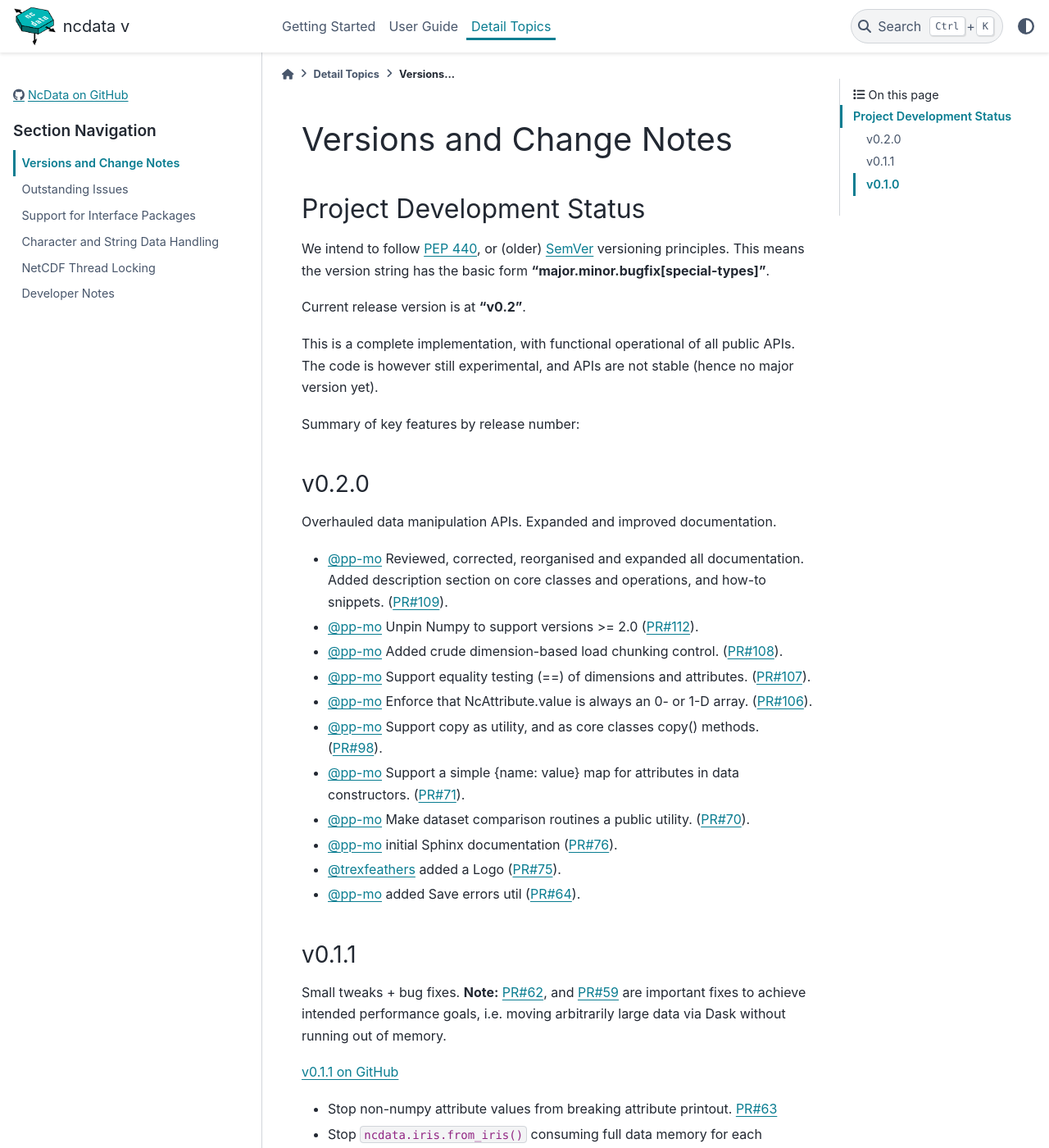
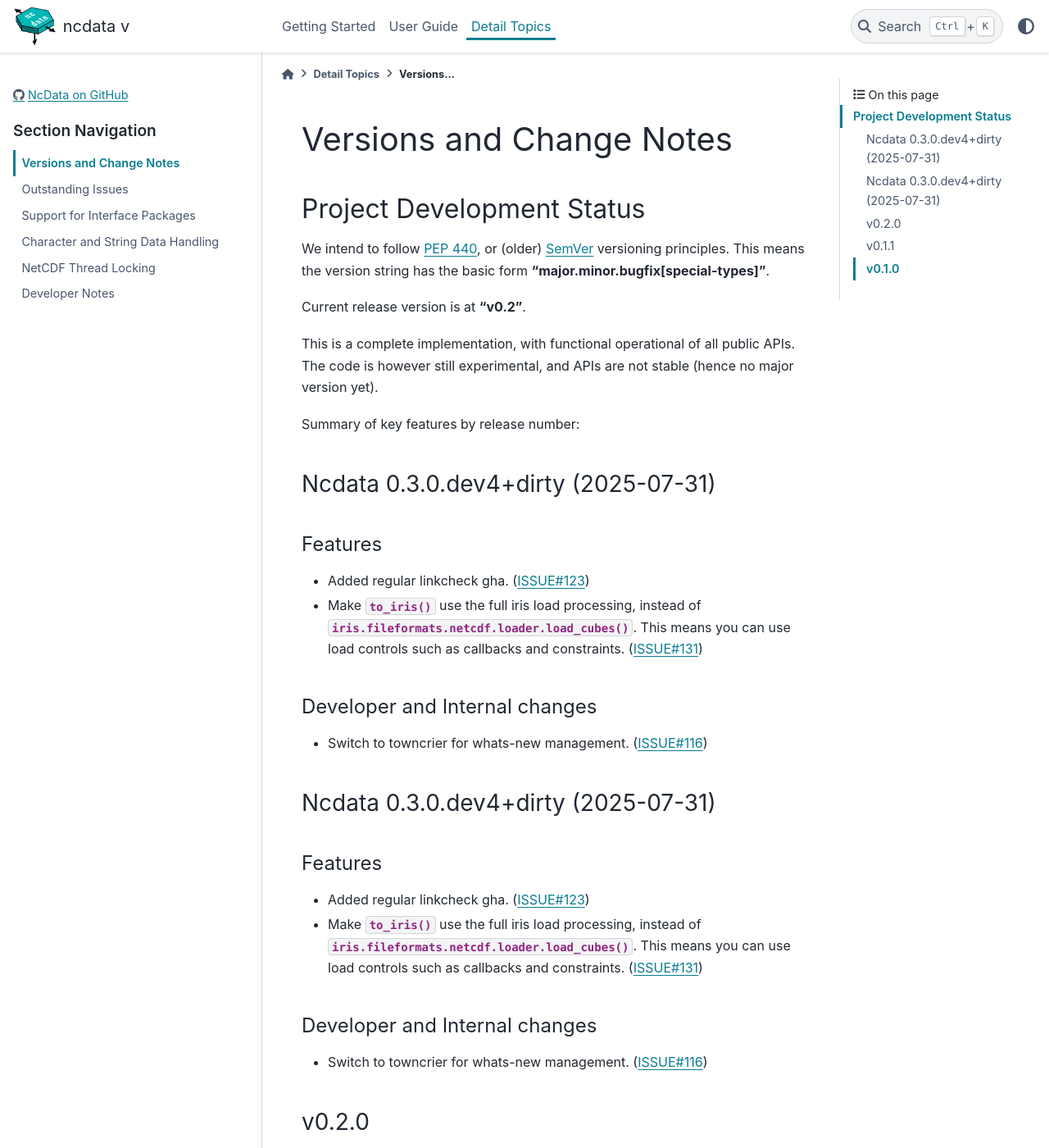
Before and after one commit to pp-mo/ncdata, a Sphinx documentation site: the page built from docs/change_log.rst, in a window 1280 px wide and 1400 px high. Shown: the whole window at 82% size. Built offline with Sphinx 7.4.7 and the PyData theme 0.15.4, drawn with Linux system fonts in a browser that asks for light colours; pages that are not in the unit, such as notebooks, are missing from menus; the version number could not be read and is left out.

```diff
--- a/docs/change_log.rst
+++ b/docs/change_log.rst
@@ -22,6 +22,42 @@
 Summary of key features by release number:
 
 .. towncrier release notes start
+
+Ncdata 0.3.0.dev4+dirty (2025-07-31)
+~~~~~~~~~~~~~~~~~~~~~~~~~~~~~~~~~~~~
+
+Features
+^^^^^^^^
+
+- Added regular linkcheck gha. (`ISSUE#123 <https://github.com/pp-mo/ncdata/pull/123>`_)
+- Make :meth:`~ncdata.iris.to_iris` use the full iris load processing,
+  instead of :meth:`iris.fileformats.netcdf.loader.load_cubes`.
+  This means you can use load controls such as callbacks and constraints. (`ISSUE#131 <https://github.com/pp-mo/ncdata/pull/131>`_)
+
+
+Developer and Internal changes
+^^^^^^^^^^^^^^^^^^^^^^^^^^^^^^
+
+- Switch to towncrier for whats-new management. (`ISSUE#116 <https://github.com/pp-mo/ncdata/pull/116>`_)
+
+
+Ncdata 0.3.0.dev4+dirty (2025-07-31)
+~~~~~~~~~~~~~~~~~~~~~~~~~~~~~~~~~~~~
+
+Features
+^^^^^^^^
+
+- Added regular linkcheck gha. (`ISSUE#123 <https://github.com/pp-mo/ncdata/pull/123>`_)
+- Make :meth:`~ncdata.iris.to_iris` use the full iris load processing,
+  instead of :meth:`iris.fileformats.netcdf.loader.load_cubes`.
+  This means you can use load controls such as callbacks and constraints. (`ISSUE#131 <https://github.com/pp-mo/ncdata/pull/131>`_)
+
+
+Developer and Internal changes
+^^^^^^^^^^^^^^^^^^^^^^^^^^^^^^
+
+- Switch to towncrier for whats-new management. (`ISSUE#116 <https://github.com/pp-mo/ncdata/pull/116>`_)
+
 
 v0.2.0
 ~~~~~~
```
Also changed, not shown: .readthedocs.yml, 1 other file.
